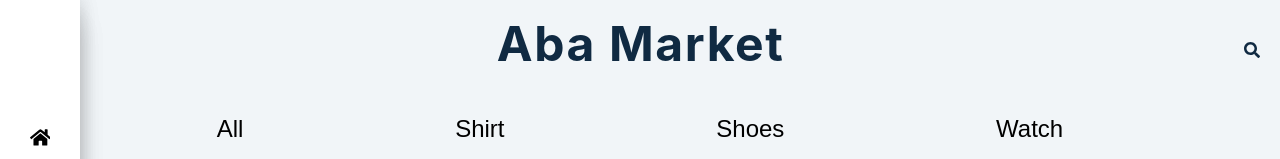
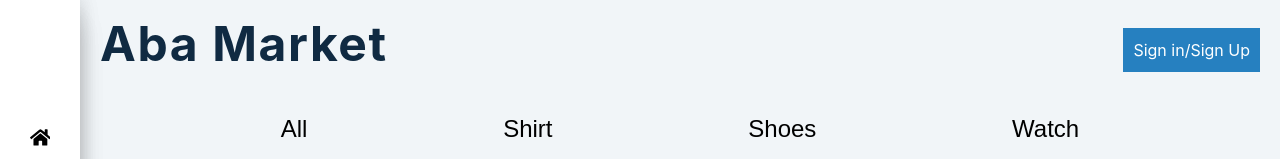
Before and after one commit to melvinUGO/Aba-market-E-COMMERCE-, a React (Create React App) app: page / in a window 1280 px wide. Shown: the top 159 px of the page. Built offline with nearby package versions, Linux system fonts and the light colour scheme.

Commit message:
minor change

```diff
--- a/src/components/Home.js
+++ b/src/components/Home.js
@@ -1,5 +1,6 @@
 import React, { useRef } from "react";
 import { FaSearch, FaBars } from "react-icons/fa";
+import { Link } from "react-router-dom";
 import { useGlobalcontext } from "../context";
 import ProductsContainer from "./ProductsContainer";
 
@@ -8,13 +9,12 @@ const Home = () => {
   const container = useRef(null);
 
   return (
-    <>
+    <section className="home">
       <header>
-        <button className="bars">
-          <FaBars />
-        </button>
         <h3>Aba Market</h3>
-        <FaSearch />
+        <Link to="/me" className="header-btn">
+          Sign in/Sign Up
+        </Link>
       </header>
       {/* filter buttons */}
       <div className="filter-container">
@@ -32,7 +32,7 @@ const Home = () => {
       </div>
       {/* cart container*/}
       <ProductsContainer />
-    </>
+    </section>
   );
 };
 
--- a/src/index.css
+++ b/src/index.css
@@ -160,15 +160,29 @@ header {
   display: flex;
   justify-content: space-between;
   align-items: center;
-  padding: 10px 20px;
+  padding: 10px;
+  padding-top: 25px;
 }
 
 header h3 {
-  font-size: 2rem;
+  font-size: 1.8rem;
 }
 
 .bars {
   visibility: hidden;
+}
+
+.header-btn {
+  color: white;
+  cursor: pointer;
+  background-color: #2680c0;
+  padding: 10px;
+}
+
+.header-btn:hover {
+  color: #2680c0;
+  background-color: transparent;
+  border: 1px solid var(--clr-primary);
 }
 
 /* filter buttons */
@@ -349,6 +363,11 @@ header h3 {
 
 /* media queries */
 @media screen and (max-width: 300px) {
+  .header-btn {
+    padding: 5px;
+    font-size: 0.7rem;
+  }
+
   .navbar {
     width: 95%;
     padding: 8px;
@@ -432,6 +451,9 @@ header h3 {
 }
 
 @media screen and (min-width: 1000px) {
+  .home {
+    padding-left: 80px;
+  }
   .navbar-container {
     position: fixed;
     left: 0;
```
